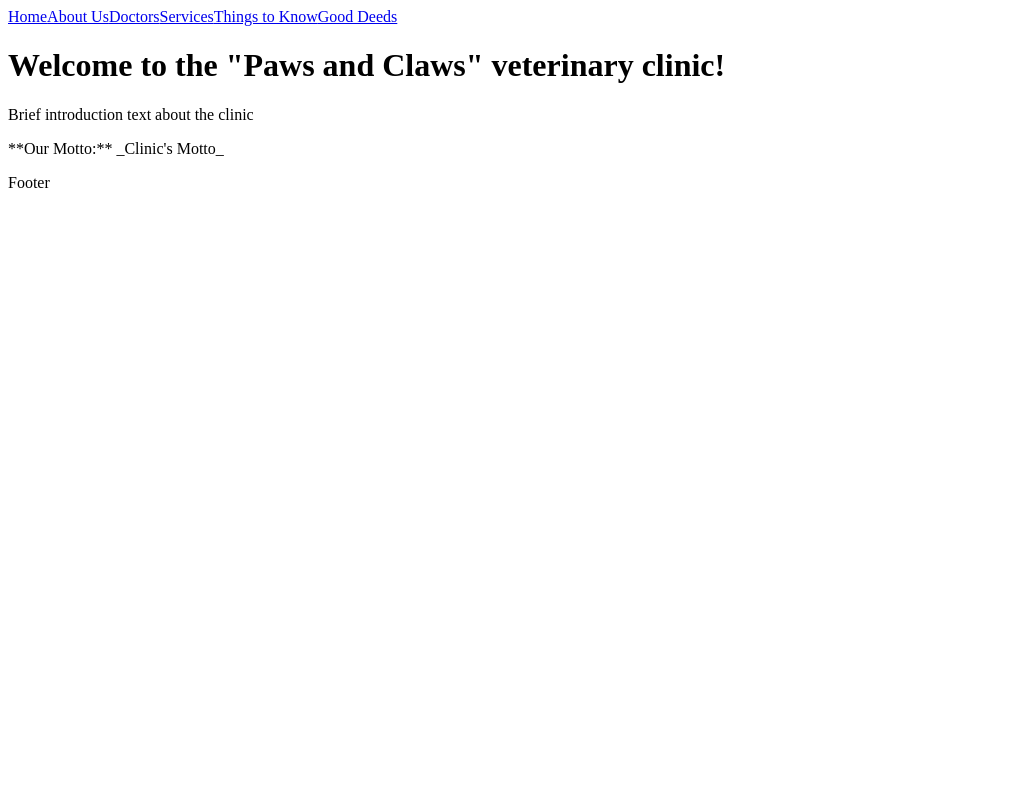
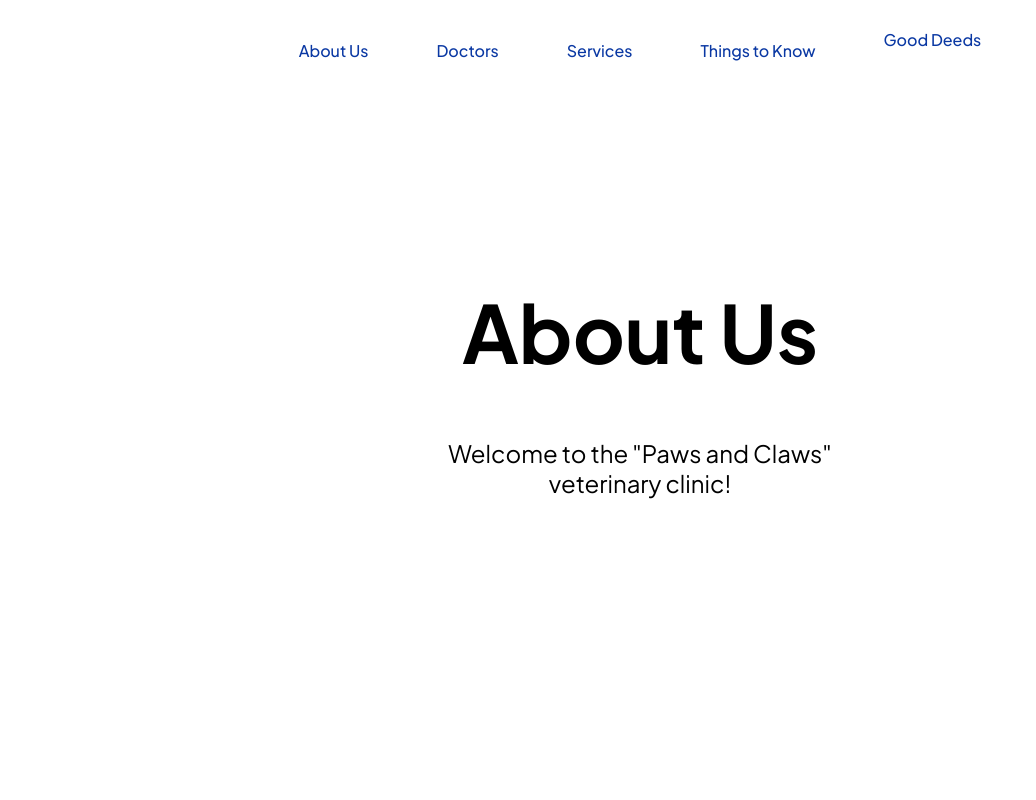
Before and after one commit to Angiedoescoding/PetClinic_Frontend_Capstone, a React (Vite) app: page / in a window 1280 px wide. Shown: the top 800 px of the page, without its empty margins (0-1036 px from the left). Built offline with nearby package versions, Linux system fonts and the light colour scheme.

Commit message:
navbar styling

```diff
--- a/package.json
+++ b/package.json
@@ -2,7 +2,6 @@
   "name": "client",
   "private": true,
   "version": "0.0.0",
-  "proxy": "http://localhost:3000",
   "type": "module",
   "scripts": {
     "dev": "vite",
@@ -12,8 +11,10 @@
   },
   "dependencies": {
     "axios": "^1.6.8",
+    "framer-motion": "^11.0.20",
     "react": "^18.2.0",
     "react-dom": "^18.2.0",
+    "react-intersection-observer": "^9.8.1",
     "react-router-dom": "^6.22.3"
   },
   "devDependencies": {
--- a/src/App.css
+++ b/src/App.css
@@ -6,3 +6,116 @@
   padding: 2rem;
   text-align: center;
 } */
+
+
+
+/* Navbar styling */
+
+@import url("https://fonts.googleapis.com/css2?family=Plus+Jakarta+Sans:wght@200;300;400;500;600;700&display=swap");
+
+@tailwind base;
+@tailwind components;
+@tailwind utilities;
+
+html,
+body {
+  height: 100%;
+  font-family: "Satoshi", "Plus Jakarta Sans";
+  scroll-behavior: smooth;
+}
+
+@layer base {
+  body {
+    @apply bg-[#101013] text-slate-100;
+  }
+}
+
+.container {
+  max-width: 1200px;
+  margin: 0 auto;
+  padding: 0 20px;
+}
+
+li {
+  list-style: none;
+}
+
+.navbar {
+  position: fixed;
+  z-index: 1000;
+  /* top: 0;
+  left: 0; */
+  width: 100%;
+  top: 4px;
+  left: 50%;
+  transform: translateX(-50%);
+  padding: 8px 12px;
+  border: 1px solid rgba(255, 255, 255, 0.08);
+  background-color: rgba(255, 255, 255, 0.08);
+  backdrop-filter: blur(8px);
+}
+
+.navbar ul {
+  display: flex;
+  justify-content: center;
+  align-items: center;
+  gap: 8px;
+  font-weight: 500;
+  color: rgb(59, 128, 246);
+  list-style-type: none;
+  padding: 0;
+}
+
+.navbar ul li {
+  display: inline-block;
+  margin-right: 20px;
+}
+
+.navbar ul li a {
+  position: relative;
+  font-size: 16px;
+  padding: 8px 12px;
+  margin: 0 8px;
+  text-decoration: none;
+  color: rgb(10, 56, 163);
+}
+
+.navbar ul li a:hover {
+  background-color: #e7e4e49e;
+  text-decoration: none;
+  font-size: 16px;
+  border-radius: 5%;
+}
+
+.navbar ul li a.active::after {
+  content: "";
+  position: absolute;
+  bottom: -4px;
+  left: 50%;
+  transform: translateX(-50%);
+  width: 8px;
+  height: 8px;
+}
+
+/* SectionNav style */
+
+.section {
+  height: 90vh;
+  display: flex;
+  flex-direction: column;
+  justify-content: center;
+  align-items: center;
+  text-align: center;
+}
+
+.section h1 {
+  font-size: 5rem;
+  font-weight: bold;
+  margin-bottom: 2rem;
+}
+
+.section p {
+  font-size: 1.5rem;
+  font-weight: medium;
+  max-width: 30rem;
+}
--- /dev/null
+++ b/src/components/Content.jsx
@@ -0,0 +1,32 @@
+export const sections = [
+    {
+    id: "about",
+    heading: "About Us",
+    paragraph:
+    `Welcome to the "Paws and Claws" veterinary clinic!`,
+},
+{
+    id: "vets",
+    heading: "Doctors",
+    paragraph:
+    "Our vets are the best",
+},
+{
+    id: "services",
+    heading: "Services",
+    paragraph:
+    "We provide these services: ---",
+},
+{
+    id: "things-to-know",
+    heading: "Things to Know",
+    paragraph:
+    "The pet feels sick? Symptops and what to do.",
+},
+{
+    id: "good-deeds",
+    heading: "Good Deeds",
+    paragraph:
+    "How to help animals.",
+},
+];
--- a/src/components/Navbar.jsx
+++ b/src/components/Navbar.jsx
@@ -1,20 +1,89 @@
 // Importing Link from the react-router-dom for routing (navigating) between pages
 
+import { useState } from "react";
+import { motion } from "framer-motion";
 import { Link } from 'react-router-dom';
+import SectionNav from "./SectionNav";
+import { sections } from "./Content";
 
-function Navbar() {
-  return (
-    <div>
+
+const Navbar = () => {
+    const [activeSection, setActiveSection] = useState("html");
+    const [timeOfLastClick, setTimeOfLastClick] = useState(0); // we need to keep track of this to disable the observer temporarily when user clicks on a link
+
+    const handleClick = (id) => {
+        setActiveSection(id);
+        const element = document.getElementById(id);
+        if (element) {
+        element.scrollIntoView({ behavior: "smooth" });
+        }
+    };
+
+    return (
+        <>
         <nav className="navbar">
-            <Link to="/">Home</Link>
-            <Link to="/about">About Us</Link>
-            <Link to="/doctors">Doctors</Link>
-            <Link to="/services">Services</Link>
-            <Link to="/things-to-know">Things to Know</Link>
-            <Link to="/good-deeds">Good Deeds</Link>
-        </nav>
-    </div>
-  )
-}
+        <div className="container">
+            <ul className="navUl">
+            {sections.map((link) => (
+                <li key={link.id}>
+                <Link
+                    to={`#${link.id}`}
+                    onClick={() => {
+                    setTimeOfLastClick(Date.now());
+                    // setActiveSection(link.id);
+                    handleClick(link.id);
+                    }}
+                    className={activeSection === link.id ? "active" : ""}
+                    >
+                    {link.heading}
+                    {activeSection === link.id && (
+                    <motion.div
+                        layoutId="bubble"
+                        transition={{ type: "spring", duration: 0.6 }}
+                    ></motion.div>
+                    )}
+                </Link>
+                </li>
+            ))}
+            </ul>
+        </div>
+    </nav>
 
-export default Navbar
+
+        {sections.map((section) => (
+            <SectionNav
+            key={section.id}
+            setActiveSection={setActiveSection}
+            section={section}
+            timeOfLastClick={timeOfLastClick}
+            />
+        ))}
+        </>
+    );
+};
+
+export default Navbar;
+
+
+
+
+
+// My original code that was working:
+// import { Link } from 'react-router-dom';
+
+// function Navbar() {
+//   return (
+//     <div>
+//         <nav className="navbar">
+//             <Link to="/">Home</Link>
+//             <Link to="/about">About Us</Link>
+//             <Link to="/doctors">Doctors</Link>
+//             <Link to="/services">Services</Link>
+//             <Link to="/things-to-know">Things to Know</Link>
+//             <Link to="/good-deeds">Good Deeds</Link>
+//         </nav>
+//     </div>
+//   )
+// }
+
+// export default Navbar
--- /dev/null
+++ b/src/components/SectionNav.jsx
@@ -0,0 +1,25 @@
+import { useEffect } from "react";
+import { useInView } from "react-intersection-observer";
+
+const Section = ({ section, setActiveSection, timeOfLastClick }) => {
+    const { id, heading, paragraph } = section;
+    const { inView, ref } = useInView({ threshold: 0.7 });
+
+    useEffect(() => {
+        if (inView && Date.now() - timeOfLastClick > 1000)
+        setActiveSection(id);
+    }, [inView, id, setActiveSection, timeOfLastClick]);
+
+    return (
+        <section
+        id={id}
+        ref={ref}
+        className="section"
+        >
+        <h1>{heading}</h1>
+        <p>{paragraph}</p>
+        </section>
+    );
+};
+
+export default Section;
```
Also changed, not shown: src/App.jsx (+2 -22 lines), 1 other file (tests, documents, lock files or other folders).
